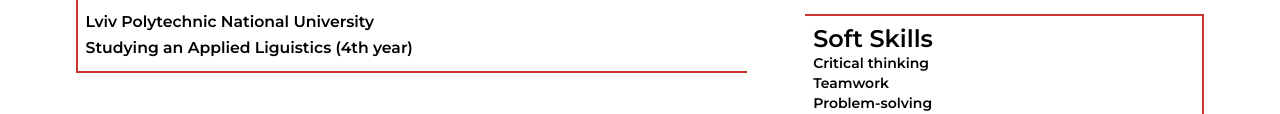
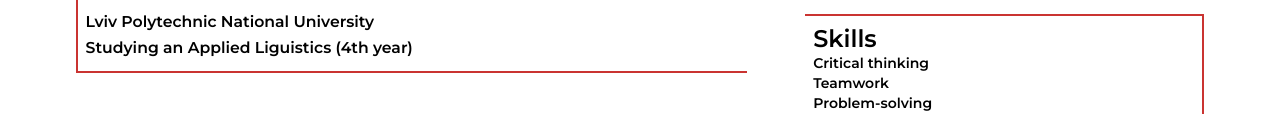
Before and after one commit to Vitaliia77/Vitaliia77.github.io, a plain HTML site: page index.html in a window 1280 px wide. Shown: the part 614-728 px from the top of the page. Drawn offline with Linux system fonts and the light colour scheme.

Commit message:
Update index.html

```diff
--- a/index.html
+++ b/index.html
@@ -60,7 +60,7 @@
                     </ul>
                 </div>
                 <div class="right__element container__languages">
-                    <h3>Soft Skills</h3>
+                    <h3>Skills</h3>
                     <ul>
                         <li>Critical thinking</li>
                         <li>Teamwork</li>
```
